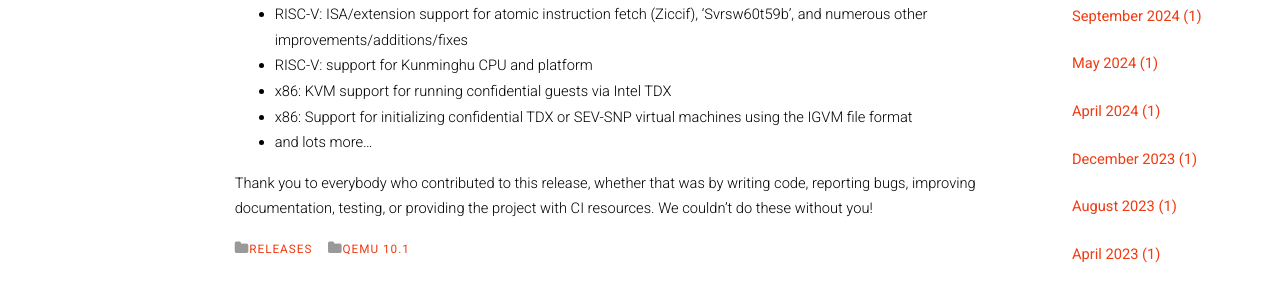
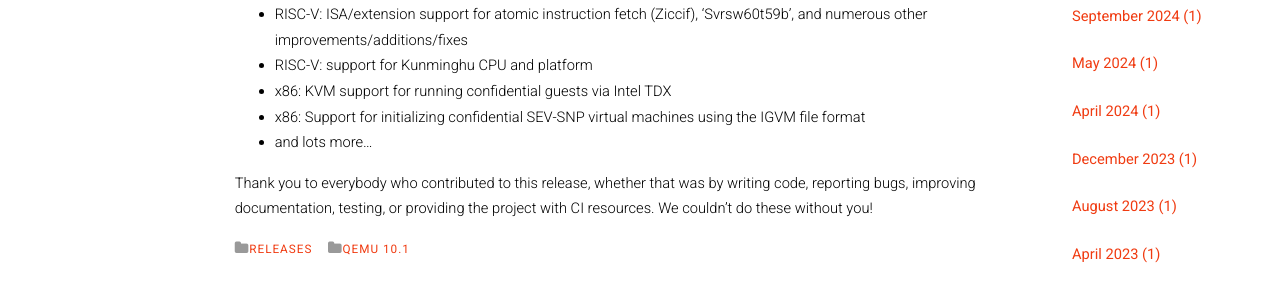
Before and after one commit to qemu/qemu-web, a Jekyll site: the page built from _posts/2025-08-26-qemu-10-1-0.md, in a window 1280 px wide and 900 px high, scrolled down 443 px. Shown: the part 152-445 px from the top of the window. Built offline with Jekyll 4.4.1, drawn with Linux system fonts in a browser that asks for light colours; nearby versions of some CDN libraries.

Commit message:
Fix up announcement post for 10.1.0 release
It turns out IGVM support was only enabled for SNP, so remove the
reference to TDX.

Signed-off-by: Michael Roth <michael.roth@amd.com>

```diff
--- a/_posts/2025-08-26-qemu-10-1-0.md
+++ b/_posts/2025-08-26-qemu-10-1-0.md
@@ -22,7 +22,7 @@
  * RISC-V: ISA/extension support for atomic instruction fetch (Ziccif), 'Svrsw60t59b', and numerous other improvements/additions/fixes
  * RISC-V: support for Kunminghu CPU and platform
  * x86: KVM support for running confidential guests via Intel TDX
- * x86: Support for initializing confidential TDX or SEV-SNP virtual machines using the IGVM file format
+ * x86: Support for initializing confidential SEV-SNP virtual machines using the IGVM file format
  * and lots more...
 
 Thank you to everybody who contributed to this release, whether that was by writing code, reporting bugs, improving documentation, testing, or providing the project with CI resources. We couldn't do these without you!
```
